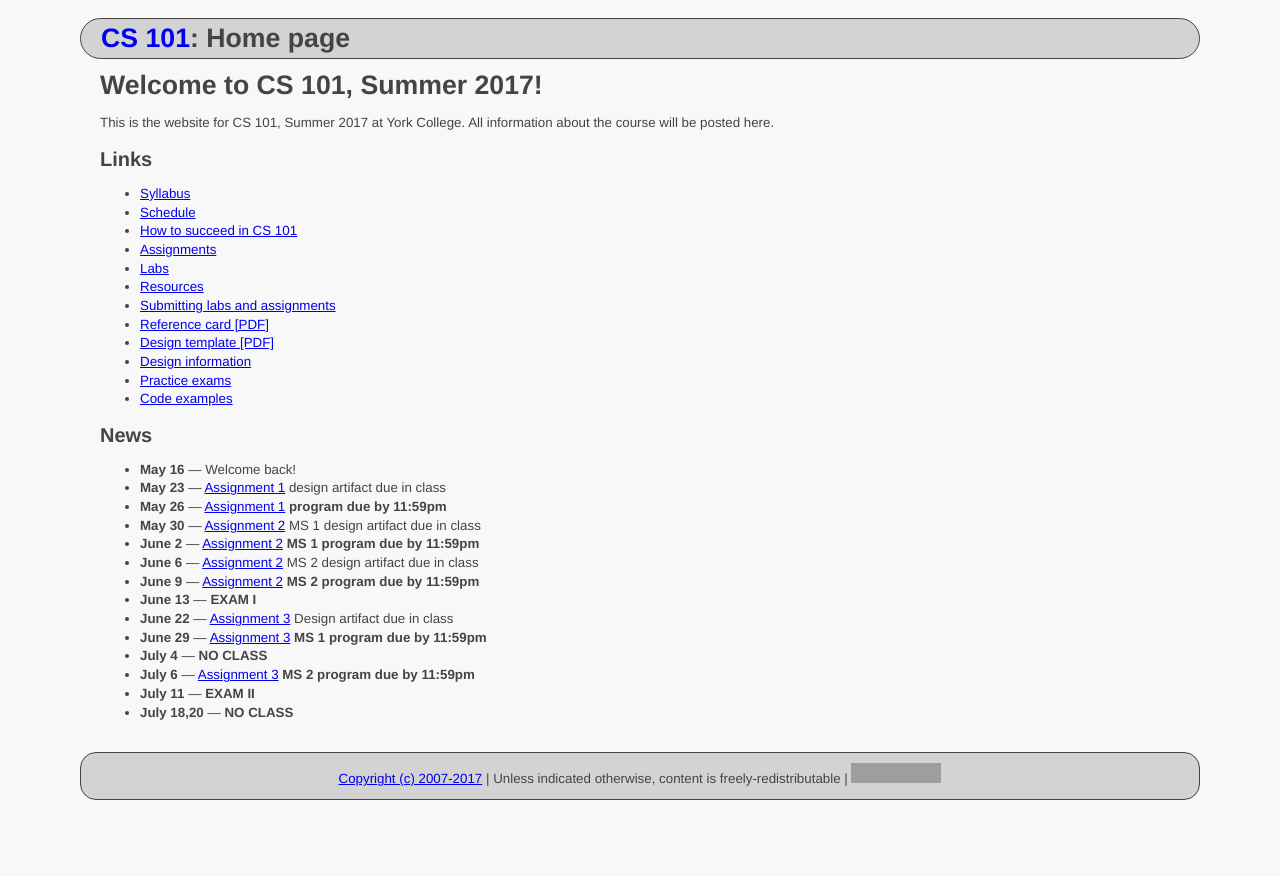
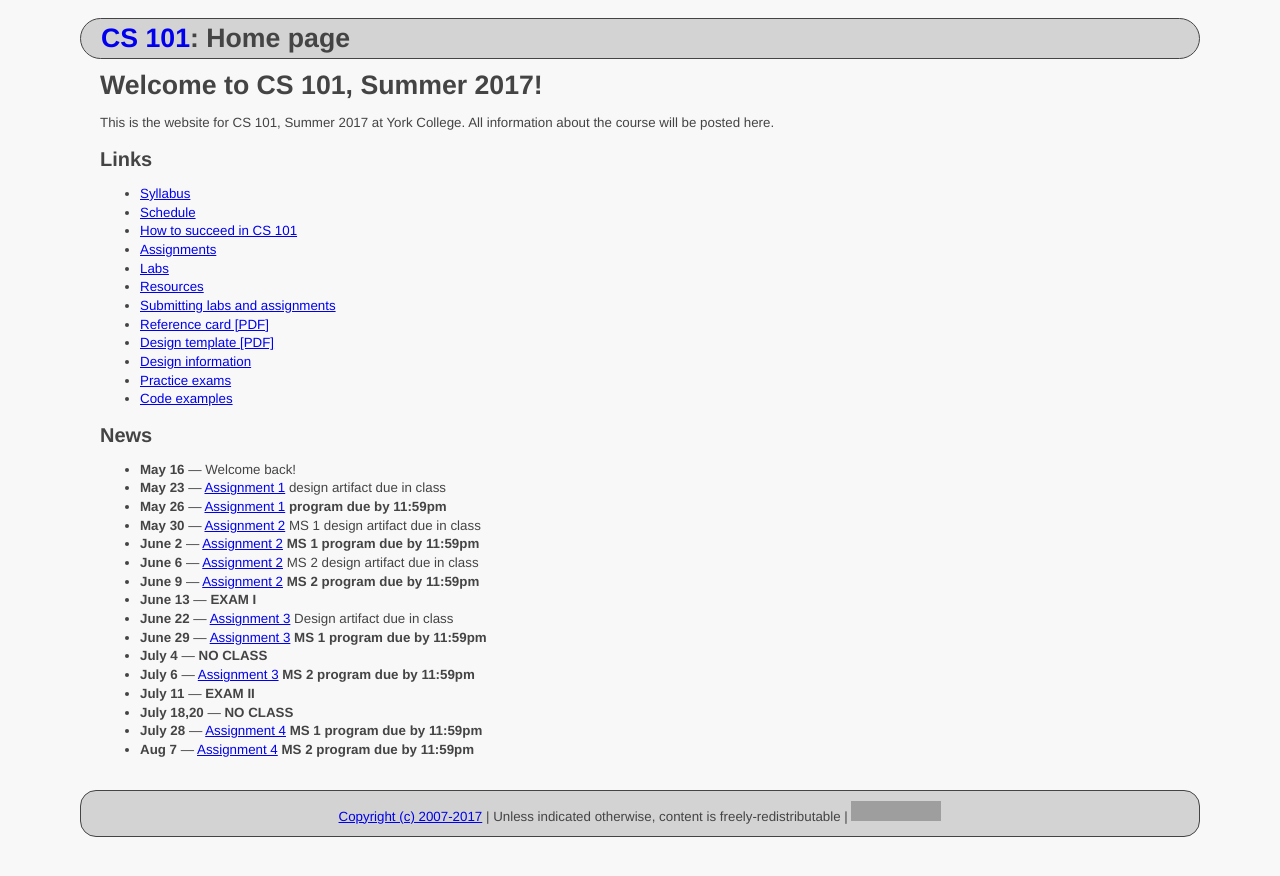
Before and after one commit to ycpcs/cs101-summer2017, a Jekyll site: the page built from index.md, in a window 1280 px wide. Shown: the top 876 px of the page. Built offline with Jekyll 4.4.1, drawn with Linux system fonts in a browser that asks for light colours; grey boxes are pictures that could not be loaded.

Commit message:
update index
update index

```diff
--- a/index.md
+++ b/index.md
@@ -38,6 +38,8 @@ All information about the course will be posted here.
 * **July 6** &mdash;  [Assignment 3](assign/assign03.html) **MS 2 program due by 11:59pm**
 * **July 11** &mdash; **EXAM II**
 * **July 18,20** &mdash; **NO CLASS**
+* **July 28** &mdash; [Assignment 4](assign/assign04.html) **MS 1 program due by 11:59pm**
+* **Aug 7** &mdash;  [Assignment 4](assign/assign04.html) **MS 2 program due by 11:59pm**
 
 <!--
 * **Apr 28** &mdash; The description of [Assignment 4](assign/assign04.html) has been updated to indicate that extra credit features must be the result of individual effort (not collaboration.)
```
